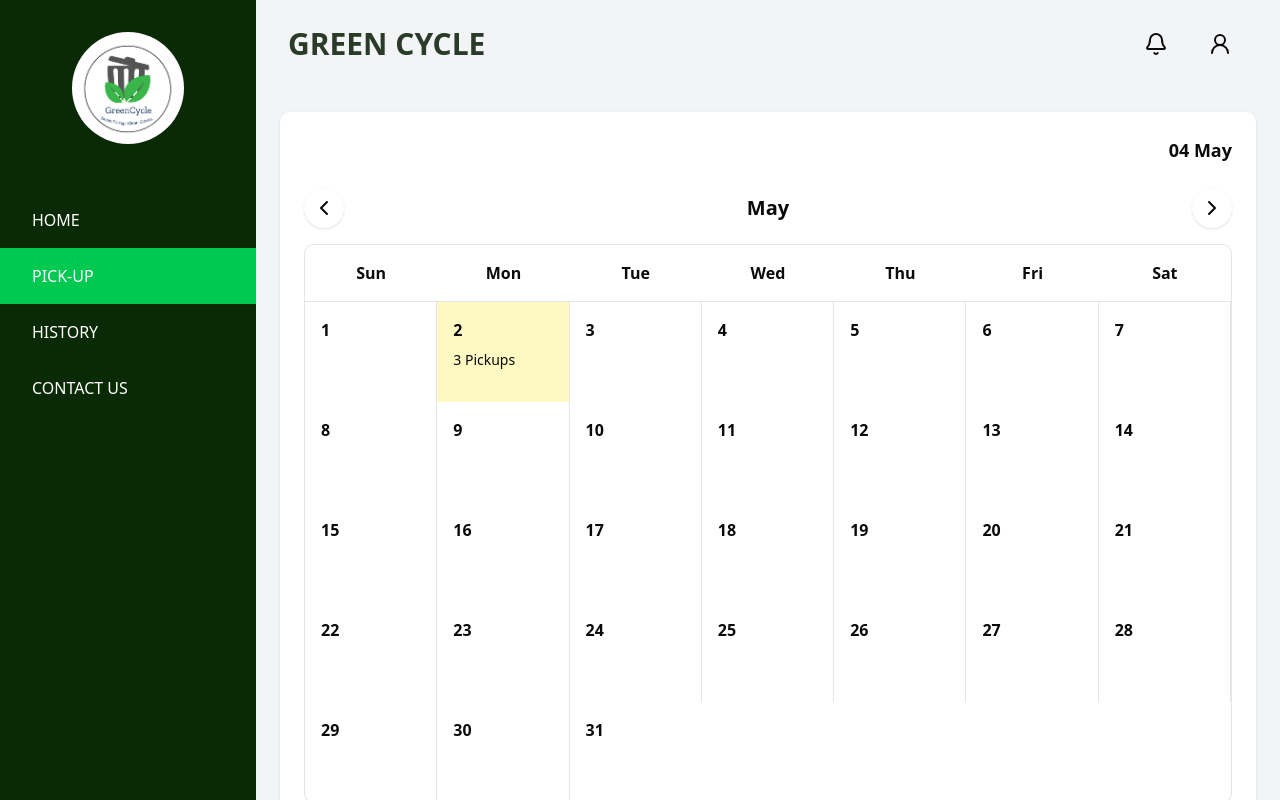
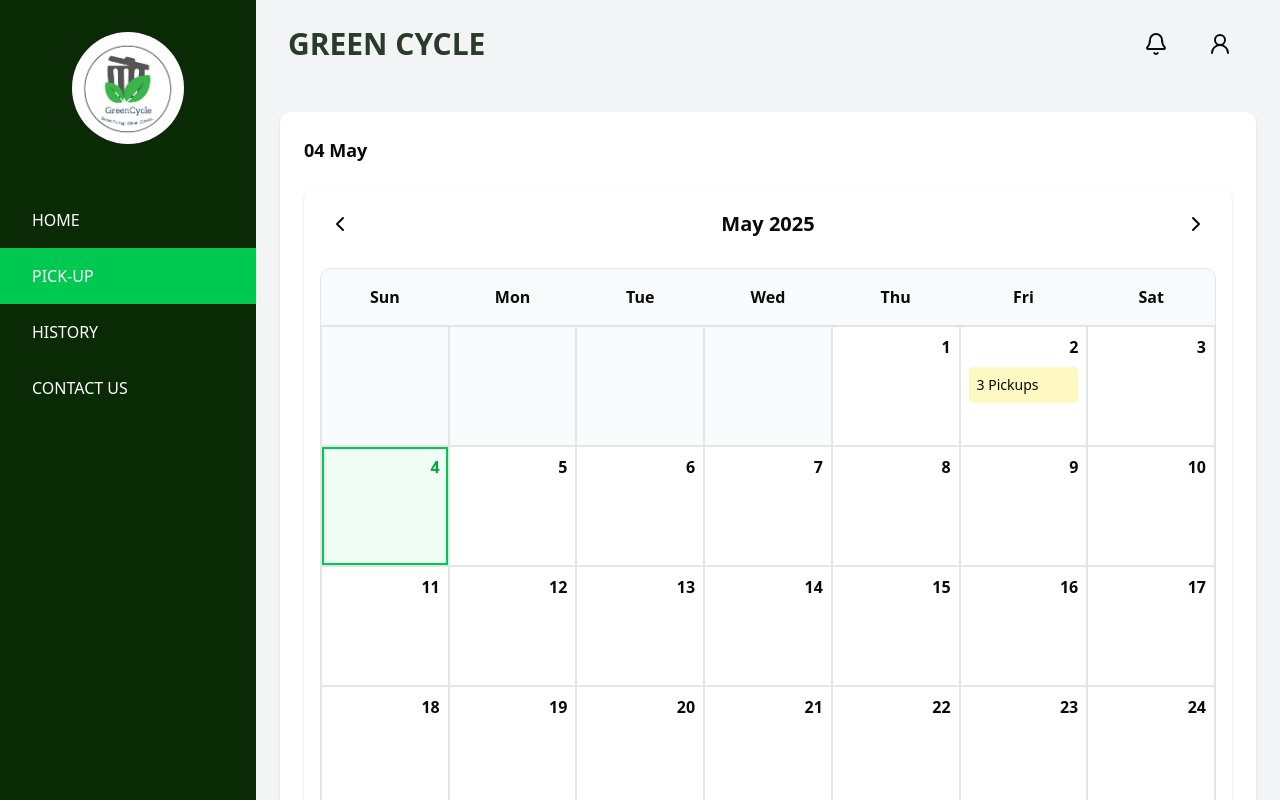
Before and after one commit to ShamirMaharjan/GreenCycle-Tech, a React (Vite) app in the folder frontend/: page /pickup in a window 1280 px wide. Shown: the top 800 px of the page. Built offline with nearby package versions, Linux system fonts and the light colour scheme.

Commit message:
real time functional calender

```diff
--- a/frontend/src/Page/Admin/NoticePage.jsx
+++ b/frontend/src/Page/Admin/NoticePage.jsx
@@ -94,7 +94,7 @@ const NoticesPage = () => {
             <h2 className="text-lg font-bold text-white text-center">GREEN CYCLE TECH</h2>
           </div>
           <div className="relative z-10 space-y-1">
-            <Link to="/" className="block px-4 py-2 text-white hover:bg-white hover:text-green-600 rounded">Home</Link>
+            <Link to="/adminhome" className="block px-4 py-2 text-white hover:bg-white hover:text-green-600 rounded">Home</Link>
             <Link to="/users" className="block px-4 py-2 text-white hover:bg-white hover:text-green-600 rounded">USERS</Link>
             <Link to="/notice" className="block px-4 py-2 bg-white text-green-600 rounded">NOTICE</Link>
             <Link to="/requestPage" className="block px-4 py-2 text-white hover:bg-white hover:text-green-600 rounded">REQUEST</Link>
--- a/frontend/src/Page/GC/PickUpPage.jsx
+++ b/frontend/src/Page/GC/PickUpPage.jsx
@@ -1,12 +1,12 @@
 import React, { useState } from 'react';
 import { useNavigate } from 'react-router-dom';
 import Header from '../../components/Header';
-import GCSidebar from '../../components/GCSidebar';
-import { Calendar } from '@/components/ui/calendar';
-import { ChevronLeft, ChevronRight, MapPin } from 'lucide-react';
+import GCSidebar from '@/components/GCSidebar';
+import Calendar from '../../components/Calendar';
+import Calendar2 from '@/components/Calender2';
+import { MapPin } from 'lucide-react';
 import { Button } from '@/components/ui/button';
 import { Avatar } from '@/components/ui/avatar';
-import { Popover, PopoverContent, PopoverTrigger } from '@/components/ui/popover';
 import { format } from 'date-fns';
 import { Dialog, DialogContent, DialogHeader, DialogTitle } from '@/components/ui/dialog';
 
@@ -43,8 +43,24 @@ const PickUpPage = () => {
         }
     ]);
 
-    const handleDateClick = (day) => {
-        setShowPickups(true);
+    // Calendar events for the collector
+    const calendarEvents = [
+        { date: new Date(2025, 4, 2), label: '3 Pickups' }, // May 2nd, 2025
+    ];
+
+    const handleDateSelect = (selectedDate) => {
+        setDate(selectedDate);
+
+        // If it's day 2 (for example), show pickups view
+        const isPickupDay = calendarEvents.some(event =>
+            event.date.getDate() === selectedDate.getDate() &&
+            event.date.getMonth() === selectedDate.getMonth() &&
+            event.date.getFullYear() === selectedDate.getFullYear()
+        );
+
+        if (isPickupDay) {
+            setShowPickups(true);
+        }
     };
 
     const handleBack = () => {
@@ -85,46 +101,17 @@ const PickUpPage = () => {
                 <Header />
 
                 <div className="p-6 bg-white m-6 rounded-lg shadow-sm">
-                    <div className="flex justify-end mb-6">
+                    <div className="flex justify-between items-center mb-6">
                         <div className="text-lg font-semibold">{formattedDate}</div>
                     </div>
 
-                    <div className="flex justify-between items-center mb-4">
-                        <button className="bg-white rounded-full p-2 shadow-sm">
-                            <ChevronLeft size={24} />
-                        </button>
-                        <h2 className="text-xl font-bold">{format(date, 'MMMM')}</h2>
-                        <button className="bg-white rounded-full p-2 shadow-sm">
-                            <ChevronRight size={24} />
-                        </button>
-                    </div>
-
                     {!showPickups ? (
-                        <div className="border rounded-lg overflow-hidden">
-                            <div className="grid grid-cols-7 text-center">
-                                <div className="p-4 font-semibold">Sun</div>
-                                <div className="p-4 font-semibold">Mon</div>
-                                <div className="p-4 font-semibold">Tue</div>
-                                <div className="p-4 font-semibold">Wed</div>
-                                <div className="p-4 font-semibold">Thu</div>
-                                <div className="p-4 font-semibold">Fri</div>
-                                <div className="p-4 font-semibold">Sat</div>
-                            </div>
-
-                            <div className="grid grid-cols-7 border-t">
-                                {Array.from({ length: 31 }, (_, i) => i + 1).map((day) => (
-                                    <div
-                                        key={day}
-                                        className={`p-4 border-r last:border-r-0 min-h-[100px] ${day === 2 ? 'bg-yellow-100 cursor-pointer' : ''}`}
-                                        onClick={() => day === 2 && handleDateClick(day)}
-                                    >
-                                        <div className="font-bold">{day}</div>
-                                        {day === 2 && (
-                                            <div className="mt-2 text-sm font-medium">3 Pickups</div>
-                                        )}
-                                    </div>
-                                ))}
-                            </div>
+                        <div className="mb-6">
+                            <Calendar2
+                                selectedDate={date}
+                                onSelectDate={handleDateSelect}
+                                events={calendarEvents}
+                            />
                         </div>
                     ) : (
                         <div className="border rounded-lg overflow-hidden p-4">
--- a/frontend/src/Page/User/SchedulePage.jsx
+++ b/frontend/src/Page/User/SchedulePage.jsx
@@ -1,38 +1,36 @@
 import React, { useState } from 'react';
 import { useNavigate } from 'react-router-dom';
-import Header from "../../components/Header";
+import Header from '../../components/Header';
+import Sidebar from '../../components/Sidebar';
+import Calendar from '../../components/Calendar';
+import Calendar2 from '@/components/Calender2';
+import { Plus } from 'lucide-react';
+import { format } from 'date-fns';
 
-import Sidebar from '../../components/Sidebar';
-import { Calendar as CalendarIcon, ChevronLeft, ChevronRight, Plus } from 'lucide-react';
+const Schedule = () => {
+    const navigate = useNavigate();
+    const [selectedDate, setSelectedDate] = useState(new Date());
+    const [showDayView, setShowDayView] = useState(false);
 
-const SchedulePage = () => {
-    const navigate = useNavigate();
-    const [currentMonth, setCurrentMonth] = useState('January');
-    const [currentDate, setCurrentDate] = useState('30 September');
+    // Example calendar events with actual Date objects
+    const calendarEvents = [
+        { date: new Date(2025, 4, 11), label: 'Booked' }, // May 11th, 2025
+    ];
 
-    const days = ['Sun', 'Mon', 'Tue', 'Wed', 'Thu', 'Fri', 'Sat'];
+    const handleDateSelect = (date) => {
+        setSelectedDate(date);
+        // Show day view if the selected date has bookings
+        const hasBooking = calendarEvents.some(event =>
+            event.date.getDate() === date.getDate() &&
+            event.date.getMonth() === date.getMonth() &&
+            event.date.getFullYear() === date.getFullYear()
+        );
 
-    const getDaysInMonth = () => {
-        // Generate calendar data for January
-        const calendarData = [
-            [1, 2, 3, 4, 5, 6, 7],
-            [8, 9, 10, 11, 12, 13, 14],
-            [15, 16, 17, 18, 19, 20, 21],
-            [22, 23, 24, 25, 26, 27, 28],
-            [29, 30, 31, null, null, null, null]
-        ];
-
-        return calendarData;
+        setShowDayView(hasBooking);
     };
 
-    const handlePrevMonth = () => {
-        // In a real app, this would change the month
-        console.log("Go to previous month");
-    };
-
-    const handleNextMonth = () => {
-        // In a real app, this would change the month
-        console.log("Go to next month");
+    const handleBackToMonth = () => {
+        setShowDayView(false);
     };
 
     return (
@@ -53,50 +51,45 @@ const SchedulePage = () => {
                                 <Plus size={16} />
                             </span>
                         </button>
-                        <div className="text-lg font-semibold">{currentDate}</div>
+                        <div className="text-lg font-semibold">{format(selectedDate, 'dd MMMM')}</div>
                     </div>
 
-                    <div className="flex justify-between items-center mb-4">
-                        <button onClick={handlePrevMonth} className="bg-white rounded-full p-2 shadow-sm">
-                            <ChevronLeft size={24} />
-                        </button>
-                        <h2 className="text-xl font-bold">{currentMonth}</h2>
-                        <button onClick={handleNextMonth} className="bg-white rounded-full p-2 shadow-sm">
-                            <ChevronRight size={24} />
-                        </button>
-                    </div>
+                    {!showDayView ? (
+                        <div className="mb-6">
+                            <Calendar2
+                                selectedDate={selectedDate}
+                                onSelectDate={handleDateSelect}
+                                events={calendarEvents}
+                            />
+                        </div>
+                    ) : (
+                        <div className="border rounded-lg overflow-hidden">
+                            <div className="p-4 font-bold text-center bg-gray-100">
+                                {format(selectedDate, 'EEEE, MMMM d, yyyy')}
+                            </div>
 
-                    <div className="border rounded-lg overflow-hidden">
-                        <div className="grid grid-cols-7">
-                            {days.map((day) => (
-                                <div key={day} className="p-4 text-center font-semibold">
-                                    {day}
+                            <div className="p-4">
+                                <div className="bg-yellow-100 p-3 rounded mb-4">
+                                    <h3 className="font-semibold">Booked Collection</h3>
+                                    <p className="text-sm">Time: 10:00 AM</p>
+                                    <p className="text-sm">Location: Kalanki, Kathmandu</p>
                                 </div>
-                            ))}
+
+                                <button
+                                    className="bg-white border border-gray-300 rounded-full px-4 py-1 text-sm"
+                                    onClick={handleBackToMonth}
+                                >
+                                    Back to Month View
+                                </button>
+                            </div>
                         </div>
+                    )}
 
-                        {getDaysInMonth().map((week, weekIndex) => (
-                            <div key={weekIndex} className="grid grid-cols-7 border-t">
-                                {week.map((day, dayIndex) => (
-                                    <div
-                                        key={dayIndex}
-                                        className={`p-4 border-r last:border-r-0 min-h-[100px] ${day === 11 ? 'bg-yellow-100' : ''} ${day === null ? 'bg-gray-50' : ''}`}
-                                    >
-                                        {day !== null && (
-                                            <>
-                                                <div className="font-bold">{day}</div>
-                                                {day === 11 && <div className="mt-2 text-sm">Booked</div>}
-                                            </>
-                                        )}
-                                    </div>
-                                ))}
-                            </div>
-                        ))}
-                    </div>
+
                 </div>
             </div>
         </div>
     );
 };
 
-export default SchedulePage;
+export default Schedule;
--- a/frontend/src/components/Calendar.jsx
+++ b/frontend/src/components/Calendar.jsx
@@ -1,14 +1,26 @@
-import React, { useState } from 'react';
+import React, { useState, useEffect } from 'react';
 import { ChevronLeft, ChevronRight } from 'lucide-react';
+import { format, addMonths, subMonths } from 'date-fns';
 
 const DAYS_OF_WEEK = ['Sun', 'Mon', 'Tue', 'Wed', 'Thu', 'Fri', 'Sat'];
-const MONTHS = [
-    'January', 'February', 'March', 'April', 'May', 'June',
-    'July', 'August', 'September', 'October', 'November', 'December'
-];
 
-const Calendar = () => {
-    const [currentDate, setCurrentDate] = useState(new Date(2024, 0)); // January 2024 as seen in the design
+const Calendar = ({ onSelectDate, selectedDate: propSelectedDate }) => {
+    const [currentDate, setCurrentDate] = useState(new Date());
+    const [selectedDate, setSelectedDate] = useState(propSelectedDate || new Date());
+
+    useEffect(() => {
+        if (propSelectedDate) {
+            setSelectedDate(propSelectedDate);
+        }
+    }, [propSelectedDate]);
+
+    const handleDateSelect = (day) => {
+        const newDate = new Date(currentDate.getFullYear(), currentDate.getMonth(), day);
+        setSelectedDate(newDate);
+        if (onSelectDate) {
+            onSelectDate(newDate);
+        }
+    };
 
     const getDaysInMonth = (year, month) => {
         return new Date(year, month + 1, 0).getDate();
@@ -19,11 +31,11 @@ const Calendar = () => {
     };
 
     const handlePreviousMonth = () => {
-        setCurrentDate(new Date(currentDate.getFullYear(), currentDate.getMonth() - 1));
+        setCurrentDate(subMonths(currentDate, 1));
     };
 
     const handleNextMonth = () => {
-        setCurrentDate(new Date(currentDate.getFullYear(), currentDate.getMonth() + 1));
+        setCurrentDate(addMonths(currentDate, 1));
     };
 
     const renderCalendarDays = () => {
@@ -40,12 +52,26 @@ const Calendar = () => {
         }
 
         // Days of the month
+        const today = new Date();
+        const isCurrentMonth = today.getMonth() === month && today.getFullYear() === year;
+
         for (let day = 1; day <= daysInMonth; day++) {
+            const date = new Date(year, month, day);
+            const isToday = isCurrentMonth && today.getDate() === day;
+            const isSelected = selectedDate &&
+                date.getDate() === selectedDate.getDate() &&
+                date.getMonth() === selectedDate.getMonth() &&
+                date.getFullYear() === selectedDate.getFullYear();
+
             days.push(
                 <div
                     key={day}
-                    className={`w-8 h-8 flex items-center justify-center rounded-full
-          ${day === 17 ? 'bg-green-500 text-white' : 'hover:bg-gray-100 cursor-pointer'}`}
+                    onClick={() => handleDateSelect(day)}
+                    className={`w-8 h-8 flex items-center justify-center rounded-full cursor-pointer
+            ${isSelected ? 'bg-green-500 text-white' : ''}
+            ${isToday && !isSelected ? 'bg-gray-200' : ''}
+            ${!isToday && !isSelected ? 'hover:bg-gray-100' : ''}`
+                    }
                 >
                     {day}
                 </div>
@@ -62,7 +88,7 @@ const Calendar = () => {
                     <ChevronLeft size={16} />
                 </button>
                 <h2 className="font-medium">
-                    {MONTHS[currentDate.getMonth()]}, {currentDate.getFullYear()}
+                    {format(currentDate, 'MMMM, yyyy')}
                 </h2>
                 <button onClick={handleNextMonth} className="p-1 rounded-full bg-gray-100">
                     <ChevronRight size={16} />
--- /dev/null
+++ b/frontend/src/components/Calender2.jsx
@@ -0,0 +1,158 @@
+import React, { useState } from 'react';
+import { ChevronLeft, ChevronRight } from 'lucide-react';
+import { format, addMonths, subMonths, startOfMonth, endOfMonth, eachDayOfInterval, isSameMonth, isSameDay, isToday } from 'date-fns';
+
+const DAYS_OF_WEEK = ['Sun', 'Mon', 'Tue', 'Wed', 'Thu', 'Fri', 'Sat'];
+
+const Calendar2 = ({
+    onSelectDate,
+    selectedDate: propSelectedDate,
+    events = []
+}) => {
+    const [currentDate, setCurrentDate] = useState(new Date());
+    const [selectedDate, setSelectedDate] = useState(propSelectedDate || new Date());
+
+    // React to prop changes
+    React.useEffect(() => {
+        if (propSelectedDate) {
+            setSelectedDate(propSelectedDate);
+        }
+    }, [propSelectedDate]);
+
+    const handleDateSelect = (date) => {
+        setSelectedDate(date);
+        if (onSelectDate) {
+            onSelectDate(date);
+        }
+    };
+
+    const handlePreviousMonth = () => {
+        setCurrentDate(subMonths(currentDate, 1));
+    };
+
+    const handleNextMonth = () => {
+        setCurrentDate(addMonths(currentDate, 1));
+    };
+
+    // Generate days for the current month view
+    const getDaysInMonth = () => {
+        const monthStart = startOfMonth(currentDate);
+        const monthEnd = endOfMonth(currentDate);
+        const dateRange = eachDayOfInterval({ start: monthStart, end: monthEnd });
+
+        // Get the day of week for the first day (0-6, where 0 is Sunday)
+        const startDay = monthStart.getDay();
+
+        // Create empty slots before the first day of the month
+        const emptyBefore = Array(startDay).fill(null);
+
+        // Combine empty slots and actual dates
+        return [...emptyBefore, ...dateRange];
+    };
+
+    // Check if a day has events
+    const hasEvent = (day) => {
+        if (!day) return false;
+        return events.some(event => isSameDay(event.date, day));
+    };
+
+    // Get event label for a day
+    const getEventLabel = (day) => {
+        if (!day) return '';
+        const event = events.find(event => isSameDay(event.date, day));
+        return event ? event.label : '';
+    };
+
+    // Generate weeks for the calendar grid
+    const getCalendarWeeks = () => {
+        const allDays = getDaysInMonth();
+        const weeks = [];
+
+        for (let i = 0; i < allDays.length; i += 7) {
+            weeks.push(allDays.slice(i, i + 7));
+        }
+
+        return weeks;
+    };
+
+    const weeks = getCalendarWeeks();
+
+    return (
+        <div className="bg-white rounded-lg shadow p-4 w-full">
+            <div className="flex justify-between items-center mb-6">
+                <button
+                    onClick={handlePreviousMonth}
+                    className="p-2 rounded-full hover:bg-gray-100 transition-colors"
+                >
+                    <ChevronLeft size={24} />
+                </button>
+                <h2 className="text-xl font-bold">
+                    {format(currentDate, 'MMMM yyyy')}
+                </h2>
+                <button
+                    onClick={handleNextMonth}
+                    className="p-2 rounded-full hover:bg-gray-100 transition-colors"
+                >
+                    <ChevronRight size={24} />
+                </button>
+            </div>
+
+            <div className="border rounded-lg overflow-hidden">
+                {/* Day headers */}
+                <div className="grid grid-cols-7 bg-gray-50">
+                    {DAYS_OF_WEEK.map((day) => (
+                        <div key={day} className="p-4 text-center font-semibold border-b">
+                            {day}
+                        </div>
+                    ))}
+                </div>
+
+                {/* Calendar grid */}
+                {weeks.map((week, weekIndex) => (
+                    <div key={weekIndex} className="grid grid-cols-7">
+                        {week.map((day, dayIndex) => {
+                            const isCurrentDay = day ? isToday(day) : false;
+                            const isSelected = day && selectedDate ? isSameDay(day, selectedDate) : false;
+                            const isCurrentMonth = day ? isSameMonth(day, currentDate) : false;
+                            const hasEventForDay = hasEvent(day);
+
+                            return (
+                                <div
+                                    key={dayIndex}
+                                    className={`
+                    min-h-[120px] p-2 border relative
+                    ${!day ? 'bg-gray-50' : ''}
+                    ${!isCurrentMonth ? 'text-gray-400' : ''}
+                    ${isCurrentDay ? 'ring-2 ring-inset ring-green-500' : ''}
+                    ${isSelected ? 'bg-green-50' : ''}
+                    ${hasEventForDay ? 'cursor-pointer' : ''}
+                  `}
+                                    onClick={() => day && handleDateSelect(day)}
+                                >
+                                    {day && (
+                                        <>
+                                            <div className={`
+                        font-bold text-right
+                        ${isCurrentDay ? 'text-green-600' : ''}
+                      `}>
+                                                {format(day, 'd')}
+                                            </div>
+
+                                            {hasEventForDay && (
+                                                <div className="mt-2 p-2 bg-yellow-100 rounded text-sm">
+                                                    {getEventLabel(day)}
+                                                </div>
+                                            )}
+                                        </>
+                                    )}
+                                </div>
+                            );
+                        })}
+                    </div>
+                ))}
+            </div>
+        </div>
+    );
+};
+
+export default Calendar2;
--- a/frontend/src/components/ui/calendar.jsx
+++ b/frontend/src/components/ui/calendar.jsx
@@ -9,7 +9,7 @@ function Calendar({ className, classNames, showOutsideDays = true, ...props }) {
     return (
         <DayPicker
             showOutsideDays={showOutsideDays}
-            className={cn("p-3", className)}
+            className={cn("p-3 pointer-events-auto", className)}
             classNames={{
                 months: "flex flex-col sm:flex-row space-y-4 sm:space-x-4 sm:space-y-0",
                 month: "space-y-4",
```
Also changed, not shown: frontend/src/components/Reminders.jsx (+5 -3 lines), 1 other file (tests, documents, lock files or other folders).
